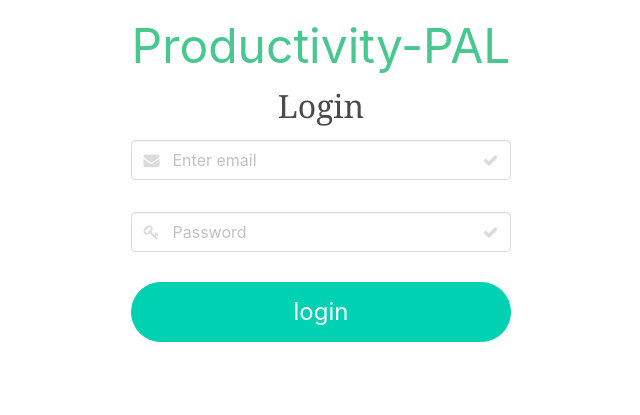
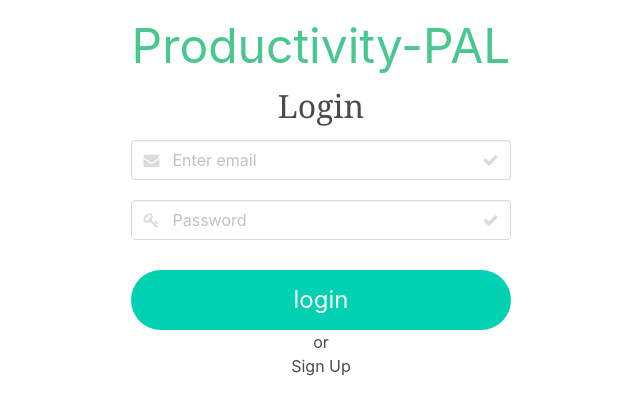
Before and after one commit to aimeedarling/2-Project, a Node server app: page /login in a window 1280 px wide. Shown: the part 190-605 px from the top of the page, without its empty margins (319-959 px from the left). Run offline with Node 20, Linux system fonts and the light colour scheme; some libraries are stand-ins or nearby versions.

Commit message:
added sign up text to login page

```diff
--- a/views/login.hbs
+++ b/views/login.hbs
@@ -13,10 +13,10 @@
     <div class="login-card">
 
     <h1 class="is-size-1 has-text-success page-title">Productivity-PAL</h1>
-        <p class="is-size-3" id="login-text">Login</p>
+        <h2 class="is-size-3" id="login-text">Login</h2>
 
-    <div class="field long-form">
-        <p class="control has-icons-left has-icons-right form-group">
+    <form class="field long-form">
+        <section class="control has-icons-left has-icons-right form-group">
         {{!-- <input class="form-input" type="text" placeholder="Enter email" id="email-login"> --}}
         <input class="input" type="text" placeholder="Enter email" id="email-login">
             <span class="icon is-small is-left">
@@ -25,11 +25,11 @@
             <span class="icon is-small is-right">
                 <i class="fa fa-check"></i>
             </span>
-        </p>
-    </div>
+        </section>
 
-<div class="field formf-group">
-    <p class="control has-icons-left has-icons-right">
+
+        <div class="field form-group">
+            <section class="control has-icons-left has-icons-right">
                 {{!-- <input class="form-input" type="password" placeholder="Password" id="password-login" /> --}}
                 <input class="input" type="password" placeholder="Password" id="password-login" />
                     <span class="icon is-small is-left">
@@ -38,16 +38,27 @@
                     <span class="icon is-small is-right">
                         <i class="fa fa-check"></i>
                     </span>
-    </p>
+            </section>
 
         </div>
     </div>
+    </form>
 
     <div class="form-group">
         <button class="button is-primary is-large " type="sumbit" id="login-button">login</button>
     </div>
 
+    <p>or</p>
+
+    {{!-- <section class="signup-link" type="link">{{{Sign Up}}}</section> --}}
+    <section class="signup-link" type="link">Sign Up</section>
+
 </div>
+
+
+
+
+
 </body>
 
 </html>
```
Lines whose indentation alone changed are shown as unchanged.
